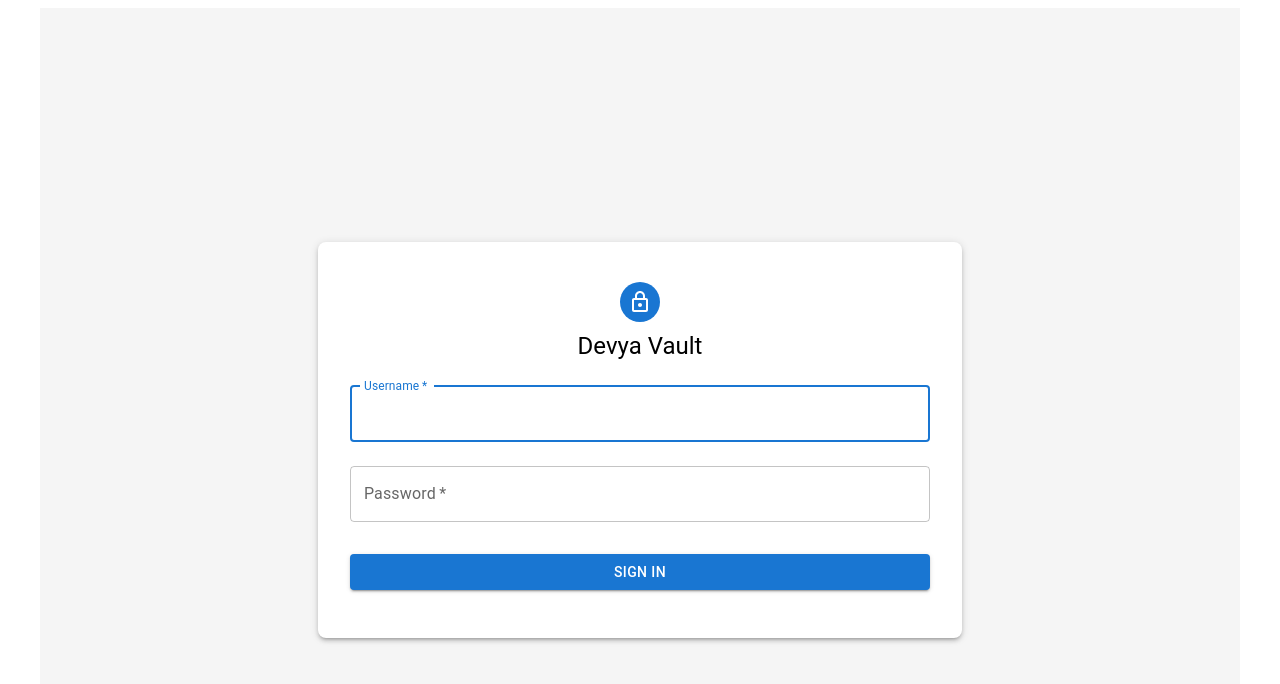
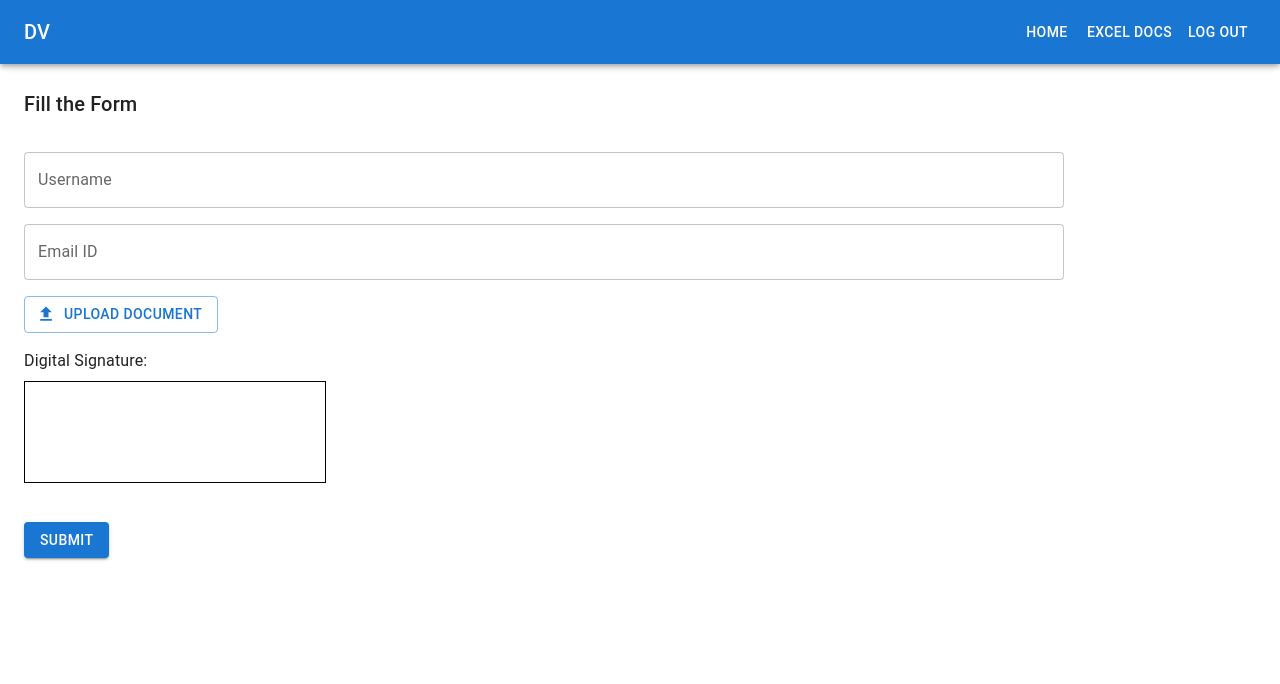
Before and after one commit to Devya24/AgreementsVault, a React (Vite) app: page /home in a window 1280 px wide. Before the commit this address led to /. Shown: the top 684 px of the page. Built offline with nearby package versions, Linux system fonts and the light colour scheme; sample sign-in values are in the browser's storage.

Commit message:
added roouting

```diff
--- a/src/App.jsx
+++ b/src/App.jsx
@@ -7,6 +7,8 @@ import {
 } from "react-router-dom";
 import LoginPage from "./components/Login/LoginForm";
 import DrawerAppBar from "./components/AppBar/AppBar";
+import HomePage from "./components/Home/HomePage";
+import ExcelDocs from "./components/ExcelDocs/ExcelDocs";
 
 function App() {
   const predefinedCredentials = [
@@ -14,8 +16,9 @@ function App() {
     { username: "chandhan", password: "321" },
   ];
 
-  const [isLoggedIn, setIsLoggedIn] = useState(false);
-  const [currentUser, setCurrentUser] = useState("");
+  const [isLoggedIn, setIsLoggedIn] = useState(
+    localStorage.getItem("isLoggedIn") === "true"
+  );
 
   const handleLogin = (username, password) => {
     const isValidUser = predefinedCredentials.some(
@@ -23,28 +26,28 @@ function App() {
     );
     if (isValidUser) {
       setIsLoggedIn(true);
-      setCurrentUser(username);
+      localStorage.setItem("isLoggedIn", "true");
     } else {
       alert("Invalid username or password");
     }
   };
 
+  const handleLogout = () => {
+    setIsLoggedIn(false);
+    localStorage.removeItem("isLoggedIn");
+  };
+
   return (
     <Router>
       <Routes>
+        <Route element={isLoggedIn ? <DrawerAppBar onLogout={handleLogout} /> : <Navigate to="/" />}>
+          {/* All these routes will be visible under DrawerAppBar */}
+          <Route path="/home" element={<HomePage />} />
+          <Route path="/exceldocs" element={<ExcelDocs />} />
+        </Route>
+
+        {/* Login route */}
         <Route path="/" element={<LoginPage onLogin={handleLogin} />} />
-        <Route
-          path="/home"
-          element={
-            isLoggedIn ? (
-              <DrawerAppBar currentUser={currentUser} >
-                {/* <HomePage currentUser={currentUser} /> */}
-              </DrawerAppBar>
-            ) : (
-              <Navigate to="/" />
-            )
-          }
-        />
       </Routes>
     </Router>
   );
--- a/src/components/AppBar/AppBar.jsx
+++ b/src/components/AppBar/AppBar.jsx
@@ -14,19 +14,17 @@ import MenuIcon from "@mui/icons-material/Menu";
 import Toolbar from "@mui/material/Toolbar";
 import Typography from "@mui/material/Typography";
 import Button from "@mui/material/Button";
-import { useNavigate } from "react-router-dom";
-import HomePage from "../Home/HomePage";
+import { Outlet, useNavigate } from "react-router-dom"; // Use Outlet to render nested routes
 
 const drawerWidth = 240;
 const navItems = [
-  { label: "Home", path: "/" },
-  { label: "About", path: "/about" },
-  { label: "Contact", path: "/contact" },
-  { label: "Log Out", path: null }, // No path for logout
+  { label: "Home", path: "/home" },
+  { label: "Excel Docs", path: "/exceldocs" },
+  { label: "Log Out", path: '/' },
 ];
 
 function DrawerAppBar(props) {
-  const { window, currentUser } = props;
+  const { window } = props;
   const [mobileOpen, setMobileOpen] = React.useState(false);
   const navigate = useNavigate();
 
@@ -36,16 +34,17 @@ function DrawerAppBar(props) {
 
   const handleNavigation = (path, label) => {
     if (label === "Log Out") {
-      handleSignOut(); // Call the logout handler
+      handleSignOut();
       return;
     }
     navigate(path);
-    setMobileOpen(false); // Close drawer after navigation
+    setMobileOpen(false);
   };
 
   const handleSignOut = () => {
-    navigate('/');
-};
+    localStorage.removeItem("isLoggedIn");
+    navigate("/");
+  };
 
   const drawer = (
     <Box onClick={handleDrawerToggle} sx={{ textAlign: "center" }}>
@@ -127,7 +126,7 @@ function DrawerAppBar(props) {
       </nav>
       <Box component="main" sx={{ p: 3 }}>
         <Toolbar />
-       <HomePage/>
+        <Outlet />
       </Box>
     </Box>
   );
@@ -135,7 +134,6 @@ function DrawerAppBar(props) {
 
 DrawerAppBar.propTypes = {
   window: PropTypes.func,
-  currentUser: PropTypes.string.isRequired,
 };
 
 export default DrawerAppBar;
--- /dev/null
+++ b/src/components/ExcelDocs/ExcelDocs.jsx
@@ -0,0 +1,6 @@
+
+function ExcelDocs() {
+  return <div>ExcelDocs</div>;
+}
+
+export default ExcelDocs;
--- a/src/components/Home/HomePage.jsx
+++ b/src/components/Home/HomePage.jsx
@@ -1,20 +1,13 @@
-import { useState, useRef } from 'react';
-import { Typography, Box, Button, TextField, Grid } from '@mui/material';
-import { useNavigate } from 'react-router-dom';
-import { jsPDF } from 'jspdf';
-import FileUploadIcon from '@mui/icons-material/FileUpload';
-import PropTypes from 'prop-types';
+import { useState, useRef } from "react";
+import { Typography, Box, Button, TextField, Grid } from "@mui/material";
+import { jsPDF } from "jspdf";
+import FileUploadIcon from "@mui/icons-material/FileUpload";
 
-function HomePage({ currentUser }) {
-    const navigate = useNavigate();
+function HomePage() {
   const canvasRef = useRef(null);
-    const [formData, setFormData] = useState({ username: '', emailId: '' });
+  const [formData, setFormData] = useState({ username: "", emailId: "" });
   const [uploadedFile, setUploadedFile] = useState(null);
   const [signature, setSignature] = useState(null);
-
-    const handleSignOut = () => {
-        navigate('/');
-    };
 
   const handleInputChange = (e) => {
     const { name, value } = e.target;
@@ -27,34 +20,39 @@ function HomePage({ currentUser }) {
 
   const handleSignatureEnd = () => {
     const canvas = canvasRef.current;
-        setSignature(canvas.toDataURL('image/png'));
+    setSignature(canvas.toDataURL("image/png"));
   };
 
   const handleSubmit = () => {
-        if (!formData.username || !formData.emailId || !uploadedFile || !signature) {
-            alert('All fields are mandatory!');
+    if (
+      !formData.username ||
+      !formData.emailId ||
+      !uploadedFile ||
+      !signature
+    ) {
+      alert("All fields are mandatory!");
       return;
     }
 
     const doc = new jsPDF();
     doc.setFontSize(16);
-        doc.text('User Details', 10, 20);
+    doc.text("User Details", 10, 20);
     doc.text(`Username: ${formData.username}`, 10, 30);
     doc.text(`Email ID: ${formData.emailId}`, 10, 40);
 
     if (uploadedFile) {
-            doc.text('Uploaded Document:', 10, 50);
+      doc.text("Uploaded Document:", 10, 50);
       doc.text(uploadedFile.name, 10, 60);
     }
 
     if (signature) {
-            doc.text('Signature:', 10, 70);
+      doc.text("Signature:", 10, 70);
       const imgWidth = 50;
       const imgHeight = 20;
-            doc.addImage(signature, 'PNG', 10, 80, imgWidth, imgHeight);
+      doc.addImage(signature, "PNG", 10, 80, imgWidth, imgHeight);
     }
 
-        doc.save('user_details.pdf');
+    doc.save("user_details.pdf");
   };
 
   return (
@@ -94,7 +92,9 @@ function HomePage({ currentUser }) {
               onChange={handleFileUpload}
             />
           </Button>
-                        {uploadedFile && <Typography sx={{ mt: 1 }}>{uploadedFile.name}</Typography>}
+          {uploadedFile && (
+            <Typography sx={{ mt: 1 }}>{uploadedFile.name}</Typography>
+          )}
         </Grid>
         <Grid item xs={12}>
           <Typography variant="body1">Digital Signature:</Typography>
@@ -102,7 +102,7 @@ function HomePage({ currentUser }) {
             ref={canvasRef}
             width={300}
             height={100}
-                            style={{ border: '1px solid #000', marginTop: '8px' }}
+            style={{ border: "1px solid #000", marginTop: "8px" }}
             onMouseUp={handleSignatureEnd}
           ></canvas>
         </Grid>
@@ -119,8 +119,5 @@ function HomePage({ currentUser }) {
     </Box>
   );
 }
-HomePage.propTypes = {
-    currentUser: PropTypes.string.isRequired,
-};
 
 export default HomePage;
--- a/src/components/Login/LoginForm.jsx
+++ b/src/components/Login/LoginForm.jsx
@@ -12,7 +12,7 @@ function LoginPage({ onLogin }) {
         const username = data.get('username');
         const password = data.get('password');
 
-        onLogin(username, password);
+        onLogin(username, password); // Call the onLogin function passed from App.js
         navigate('/home'); // Redirect to the home page
     };
 
```
Lines whose indentation alone changed are shown as unchanged.
